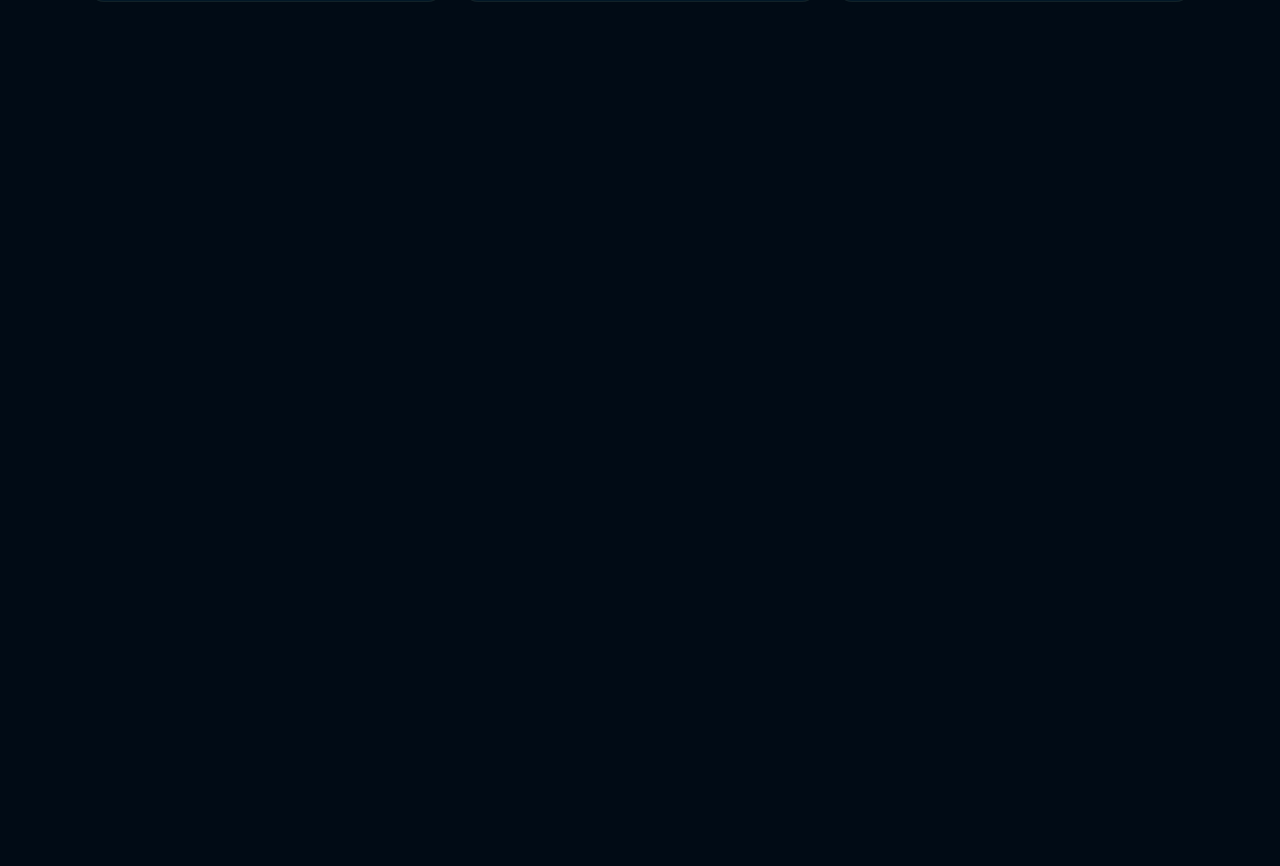
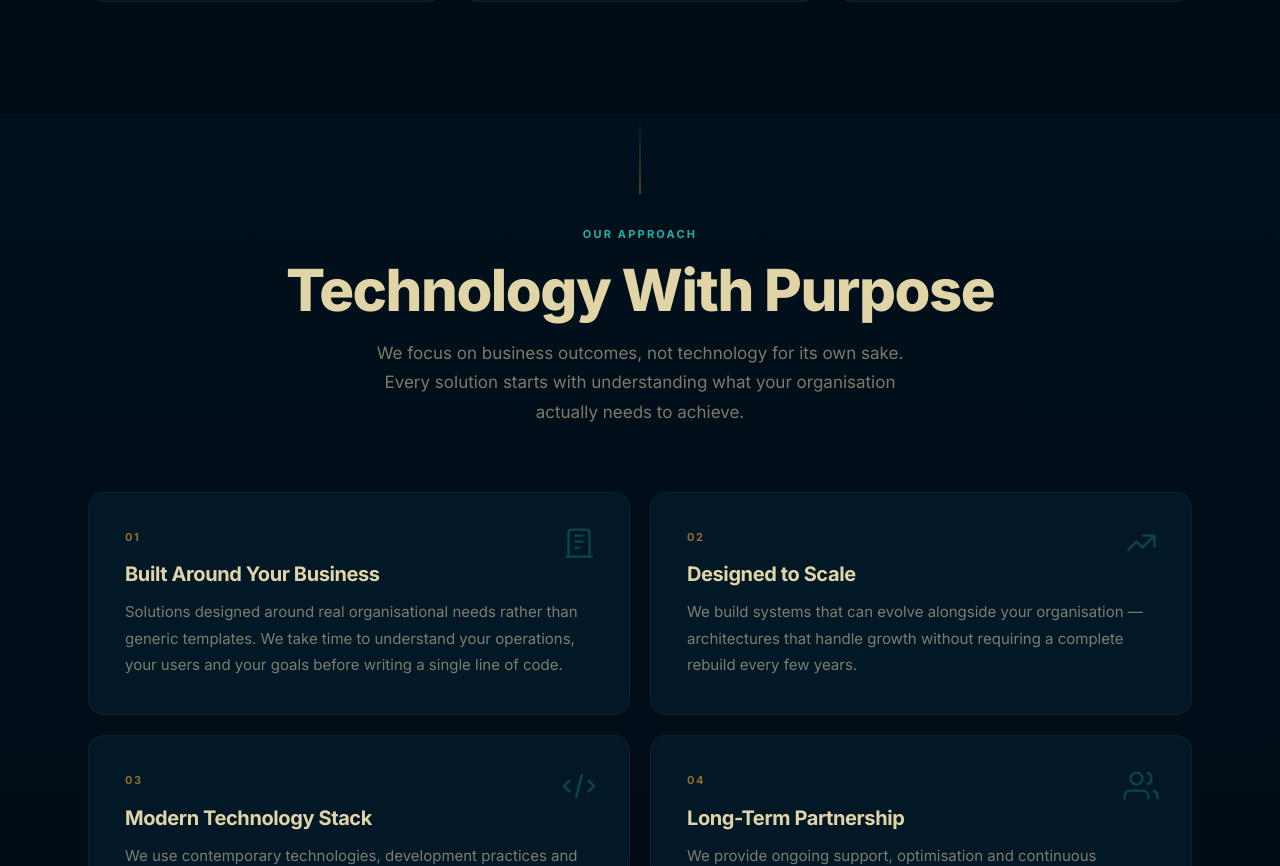
Before and after one commit to Alvin-21/benal, a Next.js app: page / in a window 1280 px wide. Shown: the part 1934-2800 px from the top of the page. Before the commit the page ends 2048 px from the top, so only its background shows below. Built offline with nearby package versions, Linux system fonts and the light colour scheme.

Commit message:
feat: Add section showing business approach.

```diff
--- /dev/null
+++ b/src/app/components/home/ui/WhyBenal.tsx
@@ -0,0 +1,71 @@
+import FadeUp from '@/app/components/ui/FadeUp'
+
+const cards = [
+  {
+    num: '01', title: 'Built Around Your Business',
+    desc: 'Solutions designed around real organisational needs rather than generic templates. We take time to understand your operations, your users and your goals before writing a single line of code.',
+    icon: <svg fill="none" stroke="currentColor" strokeWidth="1.5" viewBox="0 0 24 24"><path d="M19 21V5a2 2 0 0 0-2-2H7a2 2 0 0 0-2 2v16m14 0H5m14 0h2m-2 0h-2M5 21H3m2 0h2M9 7h6m-6 4h6m-6 4h4" /></svg>,
+  },
+  {
+    num: '02', title: 'Designed to Scale',
+    desc: 'We build systems that can evolve alongside your organisation — architectures that handle growth without requiring a complete rebuild every few years.',
+    icon: <svg fill="none" stroke="currentColor" strokeWidth="1.5" viewBox="0 0 24 24"><path d="M13 7h8m0 0v8m0-8l-8 8-4-4-6 6" /></svg>,
+  },
+  {
+    num: '03', title: 'Modern Technology Stack',
+    desc: "We use contemporary technologies, development practices and cloud-native architectures — chosen not because they're popular, but because they're the right tool for the problem.",
+    icon: <svg fill="none" stroke="currentColor" strokeWidth="1.5" viewBox="0 0 24 24"><path d="M10 20l4-16m4 4l4 4-4 4M6 16l-4-4 4-4" /></svg>,
+  },
+  {
+    num: '04', title: 'Long-Term Partnership',
+    desc: "We provide ongoing support, optimisation and continuous improvement after launch. A successful project doesn't end at go-live — it evolves with your needs.",
+    icon: <svg fill="none" stroke="currentColor" strokeWidth="1.5" viewBox="0 0 24 24"><path d="M17 21v-2a4 4 0 0 0-4-4H5a4 4 0 0 0-4 4v2" /><circle cx="9" cy="7" r="4" /><path d="M23 21v-2a4 4 0 0 0-3-3.87M16 3.13a4 4 0 0 1 0 7.75" /></svg>,
+  },
+]
+
+export default function WhyBenal() {
+  return (
+    <section id="why" aria-labelledby="why-heading" className="why-gradient-bg py-28 relative">
+      {/* Gold vertical line */}
+      <div className="why-gold-line absolute top-0 left-1/2 -translate-x-1/2 w-px h-20" aria-hidden="true" />
+
+      <div className="max-w-6xl mx-auto px-6">
+
+        {/* Header */}
+        <div className="text-center mb-16">
+          <FadeUp>
+            <p className="text-[11px] font-bold tracking-[0.2em] uppercase text-teal mb-4">Our Approach</p>
+          </FadeUp>
+          <FadeUp delay={100}>
+            <h2 id="why-heading" className="text-[clamp(34px,5vw,58px)] font-extrabold tracking-[-0.025em] leading-[1.1] text-cream">
+              Technology With Purpose
+            </h2>
+          </FadeUp>
+          <FadeUp delay={200}>
+            <p className="max-w-[560px] mx-auto mt-4 text-[17px] leading-[1.75] text-cream/55">
+              We focus on business outcomes, not technology for its own sake. Every solution starts with
+              understanding what your organisation actually needs to achieve.
+            </p>
+          </FadeUp>
+        </div>
+
+        {/* Cards */}
+        <div className="grid grid-cols-1 md:grid-cols-2 gap-5">
+          {cards.map((c, i) => (
+            <FadeUp key={c.num} delay={i * 100}>
+              <div className="relative bg-surface border border-gold/10 rounded-2xl p-9 h-full">
+                {/* Decorative icon */}
+                <div className="absolute top-8 right-8 w-9 h-9 text-teal/30" aria-hidden="true">
+                  {c.icon}
+                </div>
+                <p className="text-[11px] font-bold tracking-[0.15em] text-gold mb-3.5">{c.num}</p>
+                <h3 className="text-[20px] font-bold text-cream tracking-[-0.02em] mb-2.5">{c.title}</h3>
+                <p className="text-[15px] leading-[1.75] text-cream/55">{c.desc}</p>
+              </div>
+            </FadeUp>
+          ))}
+        </div>
+      </div>
+    </section>
+  )
+}
--- a/src/app/page.tsx
+++ b/src/app/page.tsx
@@ -2,6 +2,7 @@ import Navigation from './components/navigation/Navigation';
 import Hero from './components/home/ui/Hero';
 import TrustStrip from './components/home/ui/TrustStrip';
 import Services from './components/home/ui/Services';
+import WhyBenal from './components/home/ui/WhyBenal';
 
 export default function Home() {
   return (
@@ -11,6 +12,7 @@ export default function Home() {
         <Hero />
         <TrustStrip />
         <Services />
+        <WhyBenal />
       </main>
     </>
   );
```
